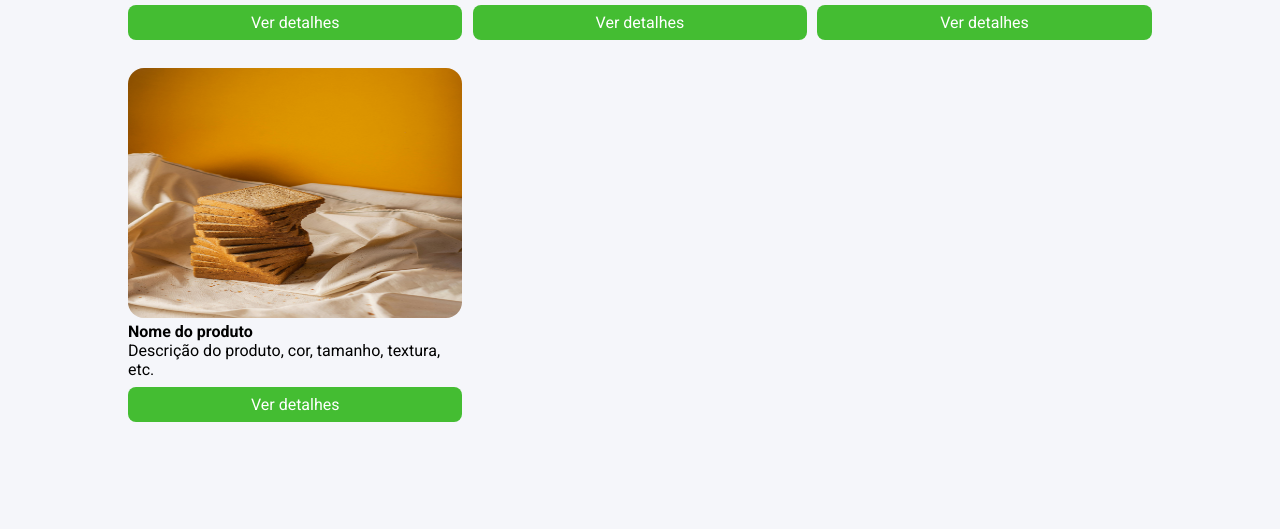
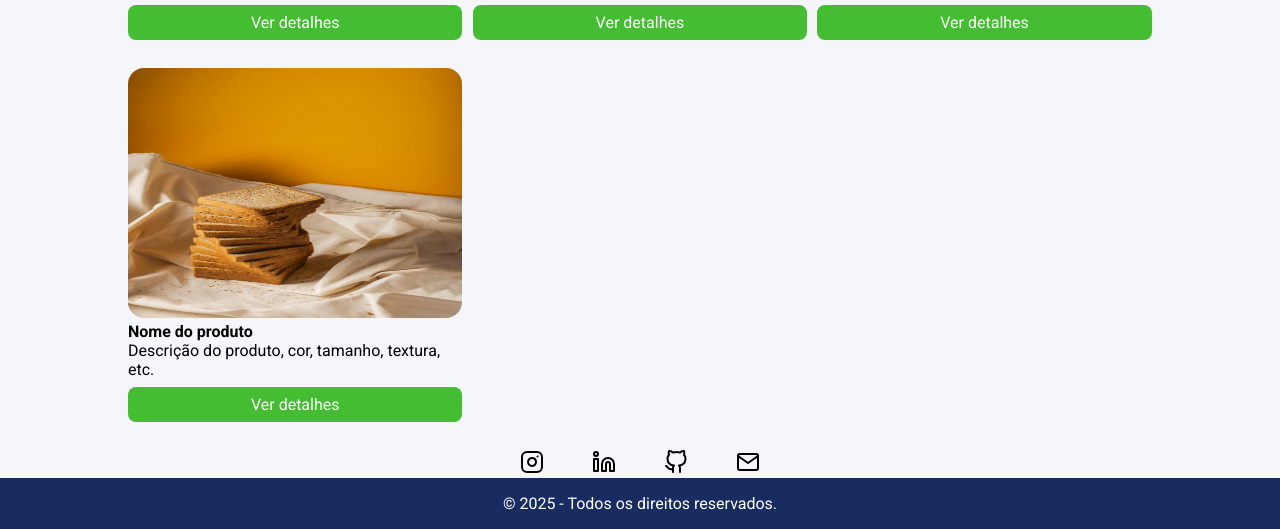
Before and after one commit to alderighi1979/exercicio_less, a website: page Index.html in a window 1280 px wide. Shown: the part 524-1053 px from the top of the page. Before the commit the page ends 974 px from the top, so only its background shows below. Drawn offline with Linux system fonts and the light colour scheme.

Commit message:
adicionado imagens do social-links

```diff
--- a/Index.html
+++ b/Index.html
@@ -75,5 +75,32 @@
             </ul>
         </div>
     </section>
+    <nav>
+        <ul class="social-links">
+            <li>
+                <a href="#">
+                    <img src="src/images/instagram.svg" alt="">
+                </a>
+            </li>
+                        <li>
+                <a href="#">
+                    <img src="src/images/linkedin.svg" alt="">
+                </a>
+            </li>
+                        <li>
+                <a href="#">
+                    <img src="src/images/github.svg" alt="">
+                </a>
+            </li>
+                        <li>
+                <a href="#">
+                    <img src="src/images/mail.svg" alt="">
+                </a>
+            </li>
+        </ul>
+    </nav>
+    <footer>
+        &copy; 2025 - Todos os direitos reservados.
+    </footer>
 </body>
 </html>
--- a/src/styles/main.less
+++ b/src/styles/main.less
@@ -58,6 +58,20 @@ section {
     padding: 56px 0;
 }
 
+.social-links {
+    display: flex;
+    justify-content: space-between;
+    max-width: 240px;
+    width: 100%;
+    margin: 0 auto;
+    img {
+        transition: ease 0.3s;
+        &:hover {
+            transform: scale(1.1);
+        }
+    }
+}
+
 .products {
     margin-top: 40px;
     display: grid;
@@ -89,6 +103,24 @@ section {
     }
 }
 
+footer {
+    background-color: #colors[headerColor];
+    padding: 16px 0;
+    text-align: center;
+    color: #fff;
+
+    .container {
+        display: flex;
+        justify-content: center;
+        align-items: center;
+        flex-direction: column;
+
+        p {
+            margin-bottom: 8px;
+        }
+    }
+}
+
 
 
 @media @breakpointtablet {
```
Also changed, not shown: build/styles/main.css, src/images/github.svg (added), src/images/instagram.svg (added), src/images/linkedin.svg (added), src/images/mail.svg (added).
